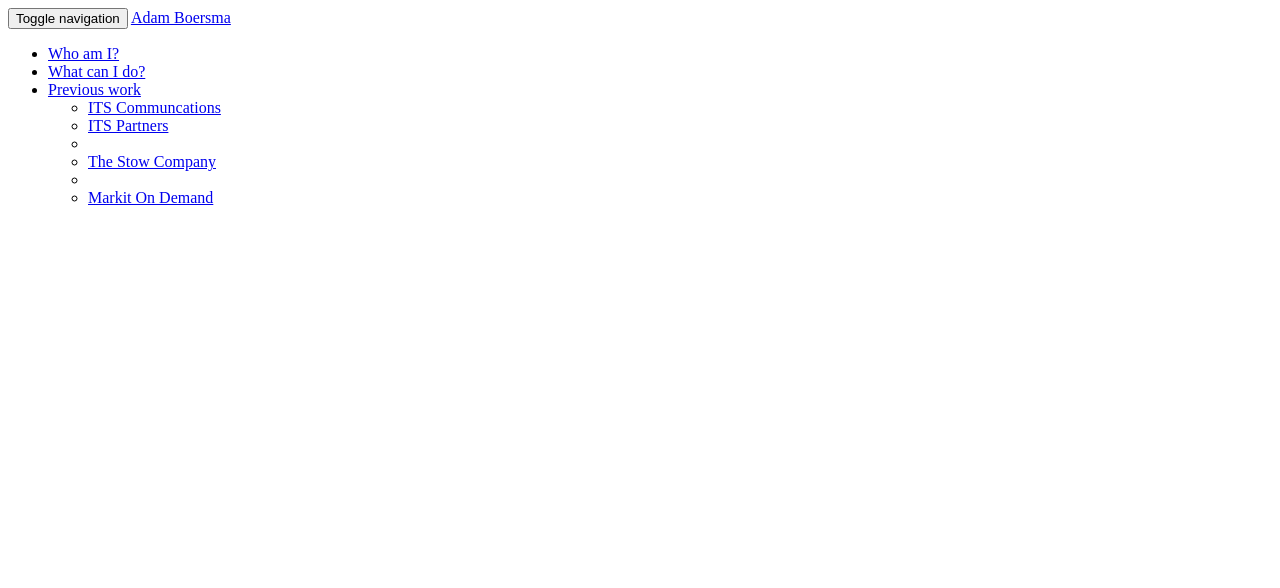
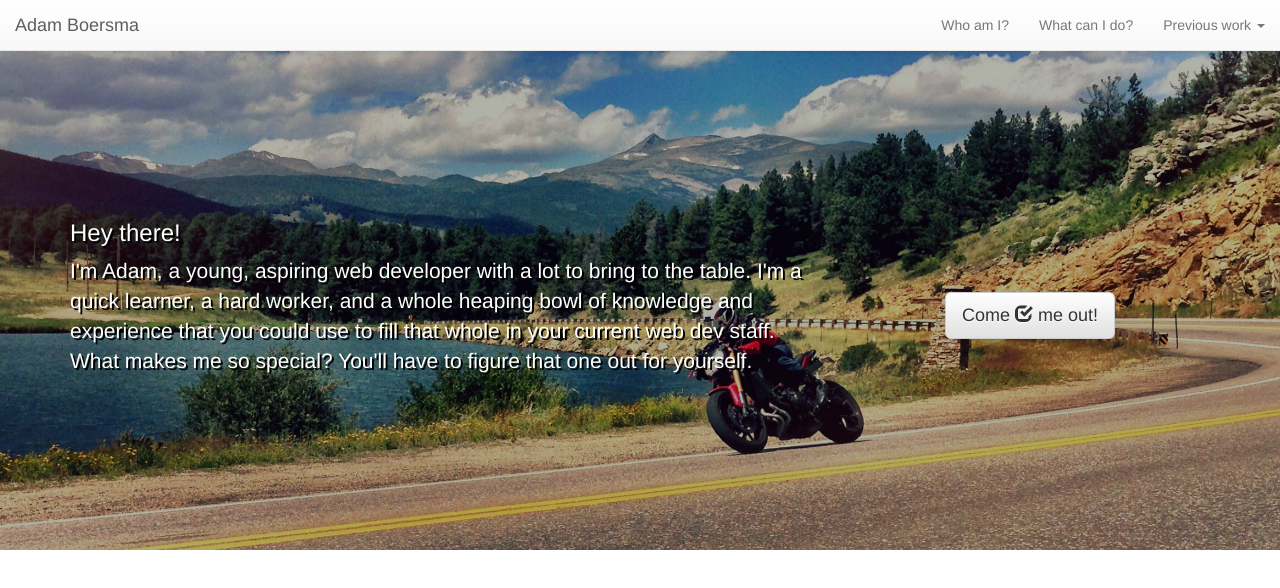
Before and after one commit to aboersma1/adamboersma, a plain HTML site: page index.html in a window 1280 px wide. Drawn offline with nearby package versions, Linux system fonts and the light colour scheme.

Commit message:
commit 10-21-14
Added content bg for home page
fixed styling

```diff
--- a/css/style.css
+++ b/css/style.css
@@ -1,3 +1,53 @@
 body {
 	padding-top:50px;
 }
+.contentWrap {
+	background-image:url('../images/contentbg.jpg');
+	background-position:center center;
+	background-repeat:no-repeat;
+	background-size:cover;
+	width:100%;
+	height:500px;
+}
+.overlay {
+	width:100%;
+	height:500px;
+	background-color:rgba(0,0,0,.3);
+	position:absolute;
+	top:50px;
+}
+.aboutParagraph {
+	color:white;
+	font-size:1.5em;
+	text-shadow: 2px 2px #000000;
+}
+
+div.aboutParagraph div.aboutButton {
+	text-align:center;
+}
+div.aboutParagraph div.aboutButton button {
+	margin-top:10px;
+}
+
+
+@media (min-width: 768px) {
+	.aboutParagraph {
+		margin-top:84px;
+	}
+	div.aboutParagraph div.aboutButton button {
+		margin-top:50px;
+	}
+}
+@media (min-width: 992px) {
+	.aboutParagraph {
+		margin-top:84px;
+	}
+	div.aboutParagraph div.aboutButton button {
+		margin-top:92px;
+	}
+}
+@media (min-width: 1200px){
+	.aboutParagraph {
+		margin-top:150px;
+	}
+}
--- a/index.html
+++ b/index.html
@@ -1,16 +1,15 @@
 <html>
 	<head>
+		<meta name="viewport" content="width=device-width, initial-scale=1">
 		<script src="http://code.jquery.com/jquery-latest.min.js" type="text/javascript"></script>
 		<script type="text/javascript" src="js/angular.min.js"></script>
 		<script type="text/javascript" src="js/bootstrap.min.js"></script>
 		<script type="text/javascript" src="js/script.js"></script>
-		<style type="text/css" href="css/bootstrap.css"></style>
-		<style type="text/css" href="css/bootstrap-theme.css"></style>
-		<style type="text/css" href="css/style.css"></style>
+		<link rel="stylesheet" href="css/bootstrap.css"></link>
+		<link rel="stylesheet" href="css/bootstrap-theme.css"></link>
+		<link rel="stylesheet" href="css/style.css"></link>
 	</head>
 	<body>
-		<div class="headWrap">
-			<header>
 		<nav class="navbar navbar-default navbar-fixed-top" role="navigation">
 		  <div class="container-fluid">
 		    <!-- Brand and toggle get grouped for better mobile display -->
@@ -27,7 +26,7 @@
 		    <!-- Collect the nav links, forms, and other content for toggling -->
 		    <div class="collapse navbar-collapse" id="bs-example-navbar-collapse-1">
 		      <ul class="nav navbar-nav navbar-right">
-				        <li class="active"><a href="#">Who am I?</a></li>
+		        <li ><a href="#">Who am I?</a></li>
 		        <li><a href="#">What can I do?</a></li>
 		        <li class="dropdown">
 		          <a href="#" class="dropdown-toggle" data-toggle="dropdown">Previous work <span class="caret"></span></a>
@@ -44,11 +43,21 @@
 		    </div><!-- /.navbar-collapse -->
 		  </div><!-- /.container-fluid -->
 		</nav>
-			</header>
+		<div class="contentWrap">
+			<div class="overlay">
+				<div class="content container">
+					<div class="row aboutParagraph">
+						<div class="col-xs-12 col-md-8">
+							<h3>Hey there!</h3>
+							<p>
+								I'm Adam, a young, aspiring web developer with a lot to bring to the table. I'm a quick learner, a hard worker, and a whole heaping bowl of knowledge and experience that you could use to fill that whole in your current web dev staff. What makes me so special? You'll have to figure that one out for yourself.
+							</p>
 						</div>
-		<div class="contentWrap">
-			<div class="content">
-
+						<div class=".col-xs-6 .col-md-4 aboutButton">
+							<button type="button" class="btn btn-default btn-lg">Come <span class="glyphicon glyphicon-check"></span> me out!</button>
+						</div>
+					</div>
+				</div>
 			</div>
 		</div>
 	</body>
```
Also changed, not shown: images/contentbg.jpg (added). Lines whose indentation alone changed are shown as unchanged.
